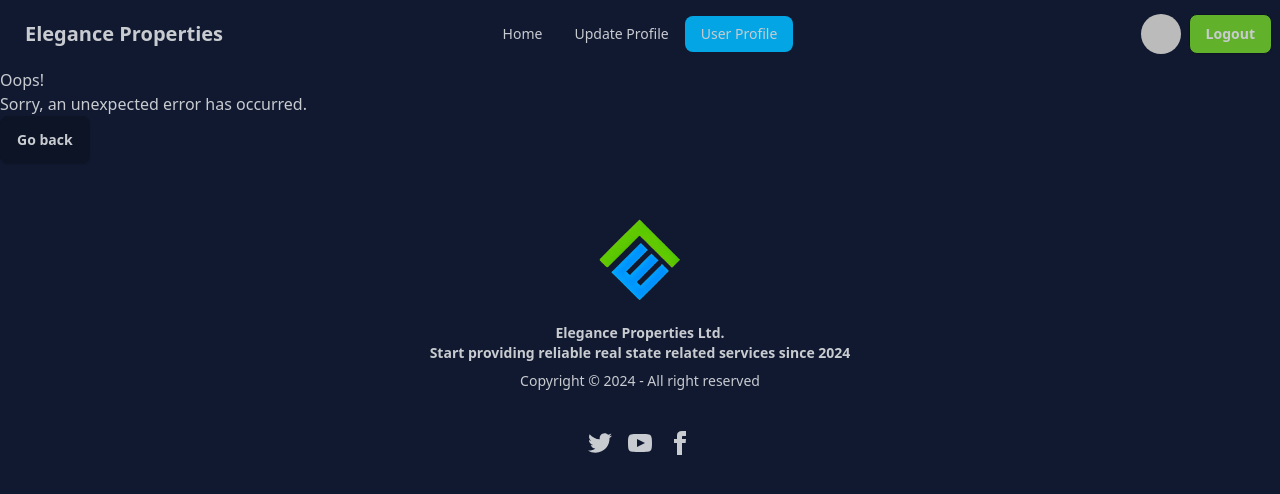
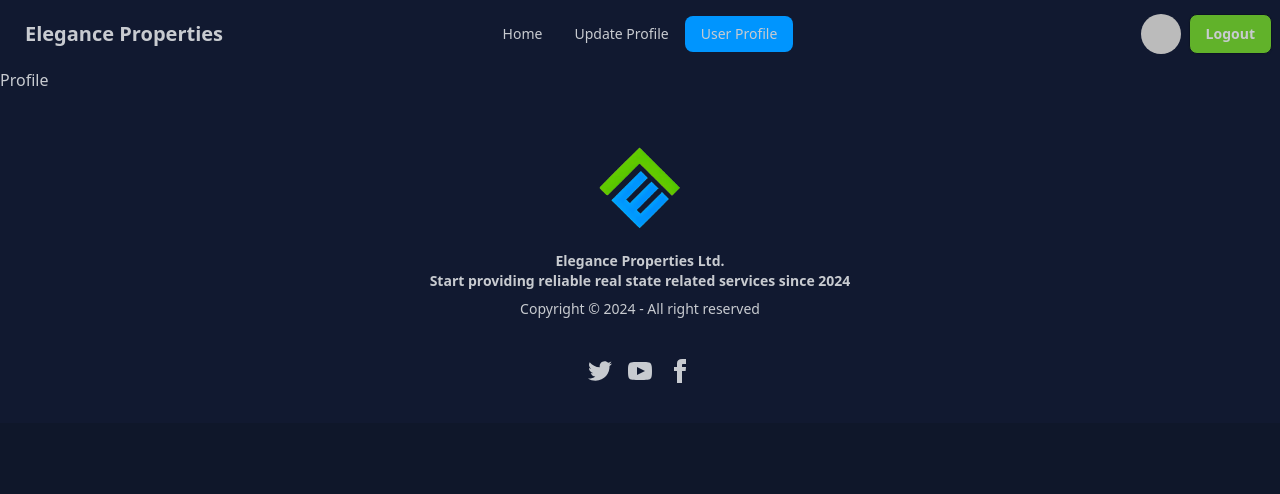
Before and after one commit to rjspyk5/elegance-properties, a React (Vite) app: page /viewprofile in a window 1280 px wide. Shown: the top 494 px of the page. Built offline with nearby package versions, Linux system fonts and the light colour scheme; no server answers; sample sign-in values are in the browser's storage.

Commit message:
added conditonally update profile section on navbar

```diff
--- /dev/null
+++ b/src/Pages/Profile.jsx
@@ -0,0 +1,5 @@
+import React from "react";
+
+export const Profile = () => {
+  return <div>Profile</div>;
+};
--- a/src/Routing/Routes.jsx
+++ b/src/Routing/Routes.jsx
@@ -6,6 +6,7 @@ import { Login } from "../Pages/Login";
 import { Register } from "../Pages/Register";
 import { PrivateRoute } from "../Layout/PrivateRoute";
 import { UpdateProfile } from "../Pages/UpdateProfile";
+import { Profile } from "../Pages/Profile";
 
 export const routes = createBrowserRouter([
   {
@@ -17,10 +18,10 @@ export const routes = createBrowserRouter([
       { path: "/login", element: <Login /> },
       { path: "/register", element: <Register /> },
       {
-        path: "/updateprofile",
+        path: "/viewprofile",
         element: (
           <PrivateRoute>
-            <UpdateProfile />
+            <Profile />
           </PrivateRoute>
         ),
       },
--- a/src/SharedComponets/Navbar.jsx
+++ b/src/SharedComponets/Navbar.jsx
@@ -15,6 +15,7 @@ export const Navbar = () => {
           Home
         </NavLink>
       </li>
+      {user && (
         <li>
           <NavLink
             to="/updateprofile"
@@ -23,6 +24,7 @@ export const Navbar = () => {
             Update Profile
           </NavLink>
         </li>
+      )}
       <li>
         <NavLink
           to="/viewprofile"
--- a/tailwind.config.js
+++ b/tailwind.config.js
@@ -10,7 +10,7 @@ export default {
     },
     colors: {
       second: "#61b22a",
-      first: "#04a5e5",
+      first: "#0095FE",
       third: "#436971",
     },
   },
```
Lines whose indentation alone changed are shown as unchanged.
